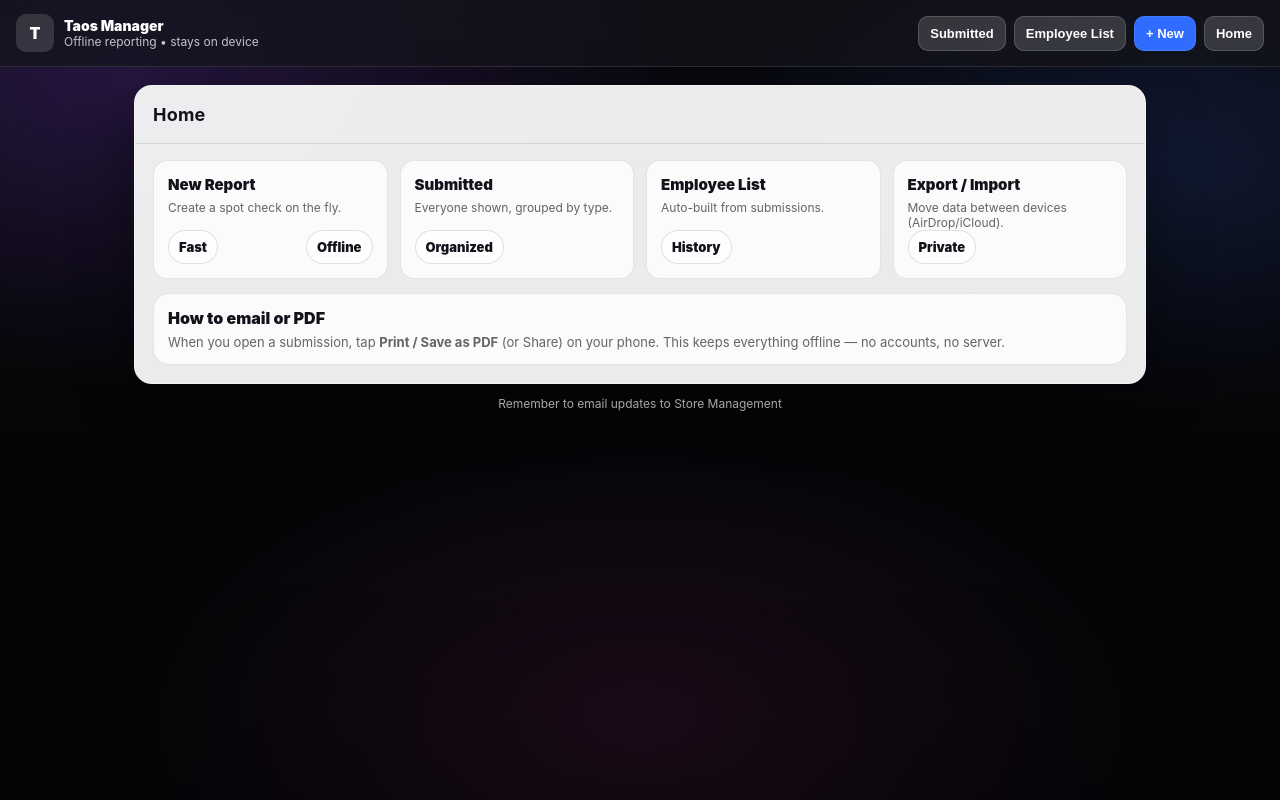
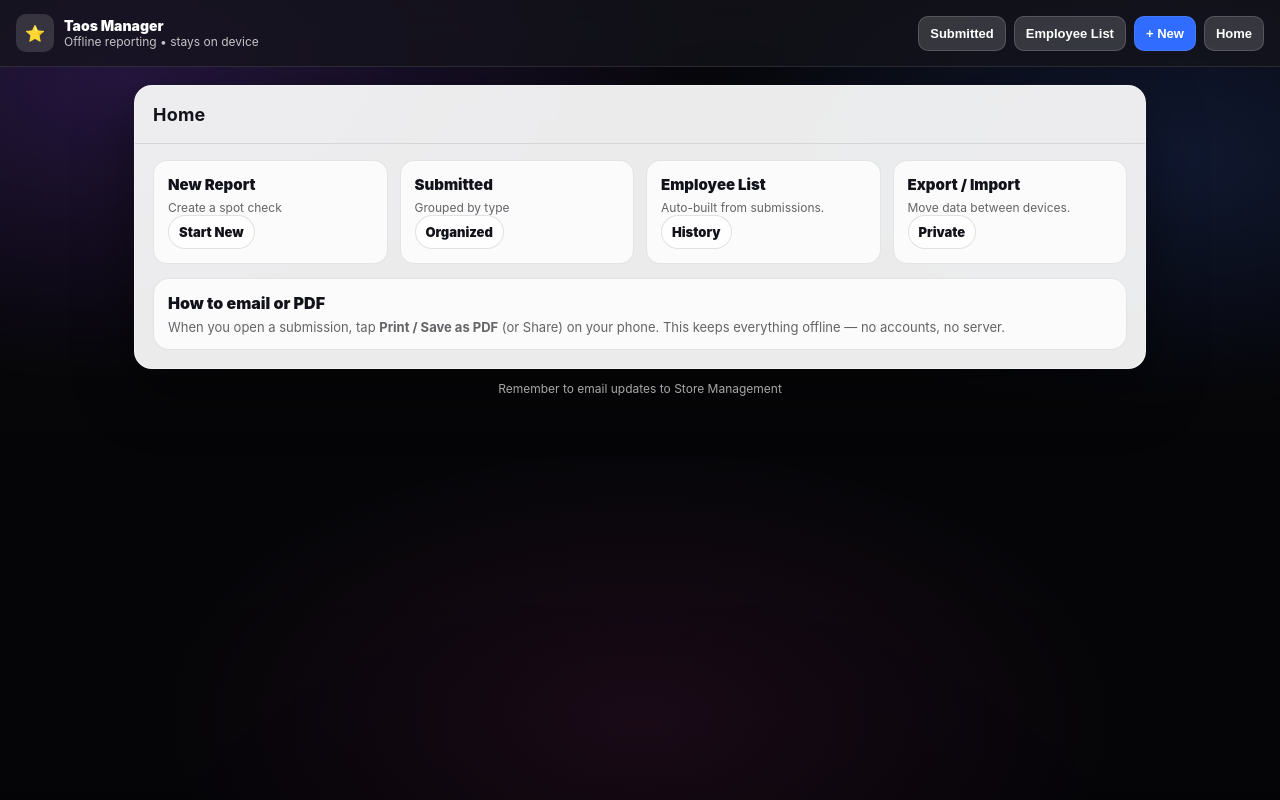
Before and after one commit to shotwellnathan/3158, a plain HTML site: page index.html in a window 1280 px wide. Drawn offline with Linux system fonts and the light colour scheme.

Commit message:
Update index.html

```diff
--- a/index.html
+++ b/index.html
@@ -188,7 +188,7 @@
 
   <div class="topbar">
     <div class="brand">
-      <div class="logo">T</div>
+      <div class="logo">⭐️</div>
       <div class="brandText">
         <div class="title">Taos Manager</div>
         <div class="sub">Offline reporting • stays on device</div>
@@ -298,15 +298,15 @@
         <a class="tile" href="javascript:void(0)" onclick="go('new')">
           <div>
             <h3>New Report</h3>
-            <p>Create a spot check on the fly.</p>
+            <p>Create a spot check</p>
           </div>
-          <div class="row"><span class="pill">Fast</span><span class="pill">Offline</span></div>
+          <div class="row"><span class="pill">Start New</span></div>
         </a>
 
         <a class="tile" href="javascript:void(0)" onclick="go('submitted')">
           <div>
             <h3>Submitted</h3>
-            <p>Everyone shown, grouped by type.</p>
+            <p>Grouped by type</p>
           </div>
           <div class="row"><span class="pill">Organized</span></div>
         </a>
@@ -322,7 +322,7 @@
         <a class="tile" href="javascript:void(0)" onclick="go('settings')">
           <div>
             <h3>Export / Import</h3>
-            <p>Move data between devices (AirDrop/iCloud).</p>
+            <p>Move data between devices.</p>
           </div>
           <div class="row"><span class="pill">Private</span></div>
         </a>
```
